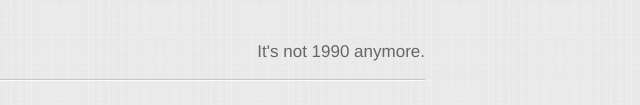
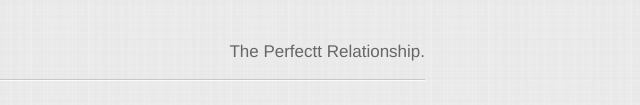
Before and after one commit to perfectt/perfectt.github.com, a website: page index.html in a window 1280 px wide. Shown: the part 641-746 px from the top of the page, 640-1280 px from the left. Drawn offline with Linux system fonts and the light colour scheme; some packages are replaced by stand-ins of ours.

Commit message:
Update index.html
update tagline

```diff
--- a/index.html
+++ b/index.html
@@ -166,7 +166,7 @@
 			<div id="about" class="page">
 				<div class="heading">
 					<h2>Restaurants</h2>
-					<span>It's not 1990 anymore.</span>
+					<span>The Perfectt Relationship.</span>
 				</div>
 				<div class="content">
 
```
